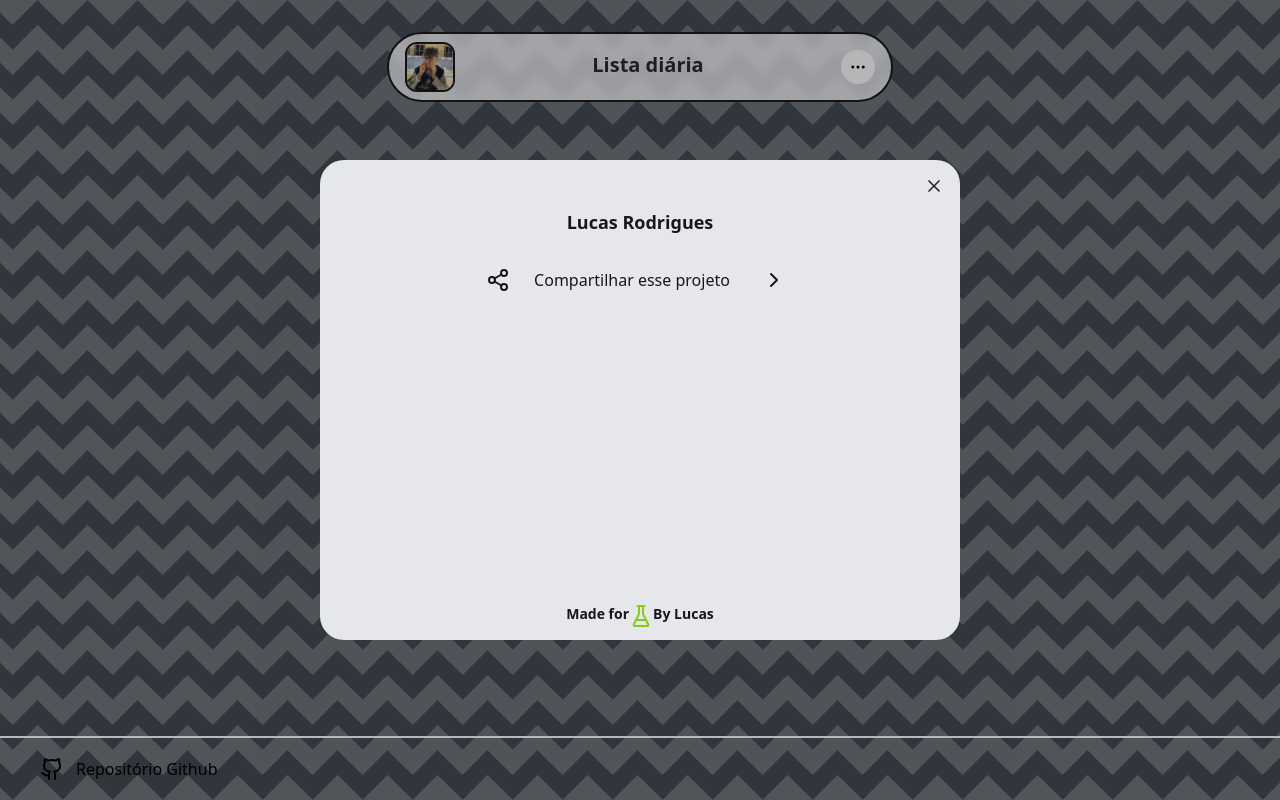
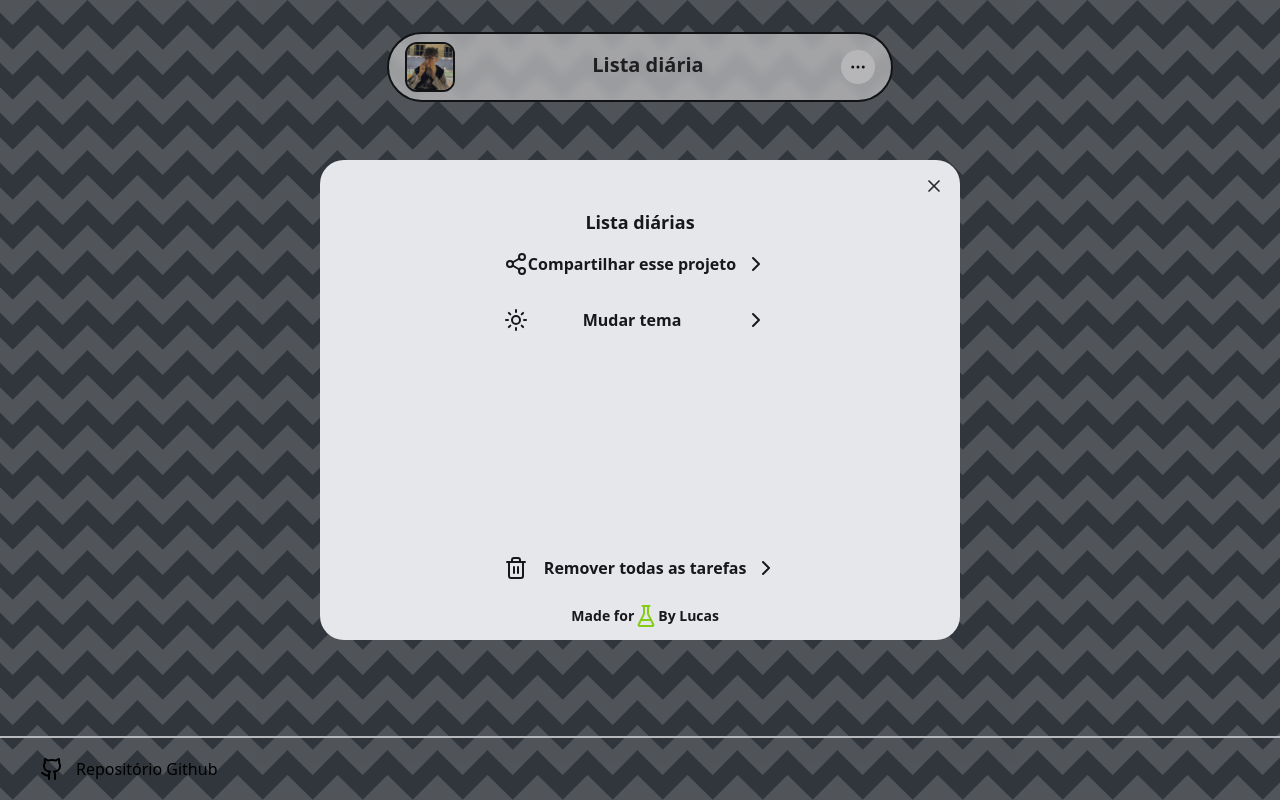
Before and after one commit to rodrigueslucas062/task-manager, a Next.js app: page / in a window 1280 px wide. Both pictures are taken after a click on the button 857 px from the left and 67 px from the top of the page. Built offline with nearby package versions, Linux system fonts and the light colour scheme.

Commit message:
✨ Navbar menus and layout

```diff
--- a/src/components/Navbar.jsx
+++ b/src/components/Navbar.jsx
@@ -1,12 +1,18 @@
 import * as Dialog from "@radix-ui/react-dialog";
 import Image from "next/image"
 import Perfil from '../../public/images/perfil.jpeg'
-import { ChevronRight, FlaskConical, MoreHorizontal, Share2, X } from "lucide-react"
+import { ChevronRight, FlaskConical, Moon, MoreHorizontal, QrCode, Share2, Sun, Trash2, X } from "lucide-react"
 import { useEffect, useState } from "react"
+import { toast } from "sonner";
 
 const Navbar = () => {
     const [isMenuVisible, setIsMenuVisible] = useState(false);
     const [copied, setCopied] = useState(false)
+    const [isSun, setIsSun] = useState(true)
+
+    const handleToggleTheme = () => {
+        setIsSun(!isSun)
+    }
 
     useEffect(() => {
         const handleScroll = () => {
@@ -40,7 +46,7 @@ const Navbar = () => {
                 <Image className="rounded-xl border-2 border-zinc-900" src={Perfil} alt="Lucas Rodrigues" width={50} height={50} />
                 <h5 className="mb-1 text-xl font-semibold text-zinc-800">Lista diária</h5>
                 <Dialog.Root>
-                    <Dialog.Trigger className="visible bg-zinc-200 hover:bg-zinc-400 hover:text-zinc-200 p-2 rounded-full">
+                    <Dialog.Trigger className="visible bg-zinc-200 hover:bg-zinc-400 text-zinc-900 hover:text-zinc-200 p-2 rounded-full">
                         <MoreHorizontal size={18} />
                     </Dialog.Trigger>
 
@@ -52,21 +58,40 @@ const Navbar = () => {
                                 </Dialog.Close>
                                 <div className="flex items-center justify-center gap-3 p-4">
                                     <div className="rounded-lg mt-8 inline-block w-5/6 relative text-zinc-900">
-                                        <div className="flex flex-col items-center justify-center">
-                                            <span className="font-semibold text-zinc-900 text-lg">Lucas Rodrigues</span>
-                                            <div className="flex mt-6 items-center justify-around gap-6">
+                                        <div className="flex flex-col items-center justify-center space-y-2">
+                                            <span className="font-semibold text-zinc-900 text-lg">Lista diárias</span>
+                                            <div className="flex flex-col mt-6 space-y-4 font-semibold">
+                                                <div className="flex items-center justify-between px-3 rounded-md hover:bg-gray-300">
                                                     <Share2 />
                                                     <span>Compartilhar esse projeto</span>
                                                     <div className="hover:bg-zinc-400 hover:text-zinc-200 p-2 rounded-full" onClick={handleCopyLink}>
                                                         <ChevronRight />
                                                     </div>
                                                 </div>
+                                                <div
+                                                    className="flex items-center justify-between px-3 rounded-md hover:bg-gray-300"
+                                                    onClick={handleToggleTheme}
+                                                >
+                                                    {isSun ? <Sun /> : <Moon />}
+                                                    <span>Mudar tema</span>
+                                                    <div className="hover:bg-zinc-400 hover:text-zinc-200 p-2 rounded-full">
+                                                        <ChevronRight />
                                                     </div>
-                                        <div className="relative flex justify-center items-center">
-                                            <div className="fixed flex bottom-0 mb-3">
+                                                </div>
+                                                <div className="fixed flex flex-col space-y-2 bottom-0">
+                                                    <div className="flex items-center justify-between mb-2 px-3 rounded-md group hover:ring-2 hover:ring-red-600">
+                                                        <Trash2 className="w-6 h-6 group-hover:text-red-600" />
+                                                        <span className="flex-grow ml-4 group-hover:text-red-600">Remover todas as tarefas</span>
+                                                        <div className="hover:bg-zinc-300 hover:text-zinc-200 p-2 rounded-full group-hover:text-red-600">
+                                                            <ChevronRight className="w-6 h-6" />
+                                                        </div>
+                                                    </div>
+                                                    <div className="flex items-center justify-center pb-3">
                                                         <span className="text-sm text-zinc-900 font-semibold">Made for </span>
                                                         <FlaskConical className="text-lime-500" />{" "}
                                                         <span className="text-sm text-zinc-900 font-semibold">By Lucas</span>
+                                                    </div>
+                                                </div>
                                             </div>
                                         </div>
                                     </div>
```
Lines whose indentation alone changed are shown as unchanged.
